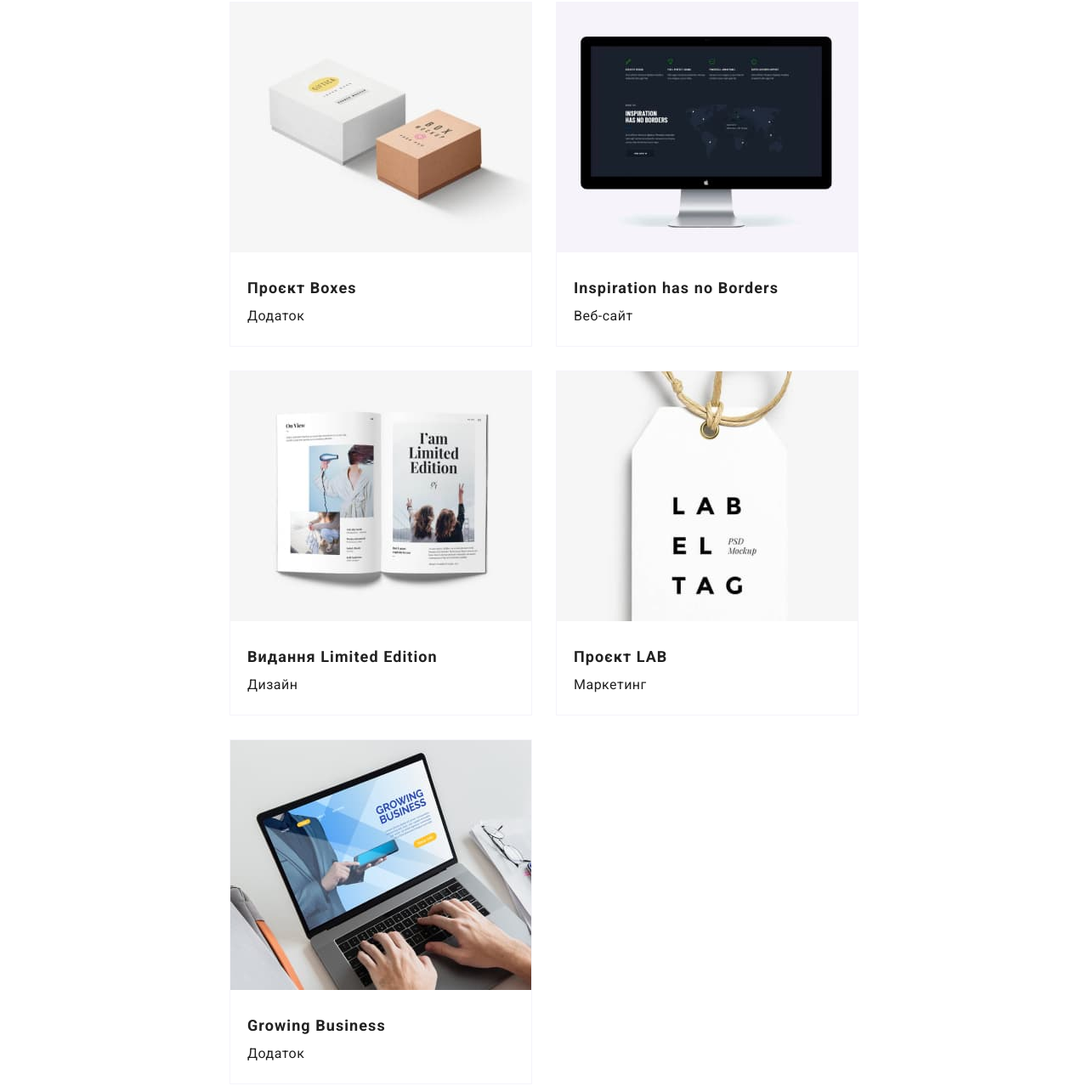
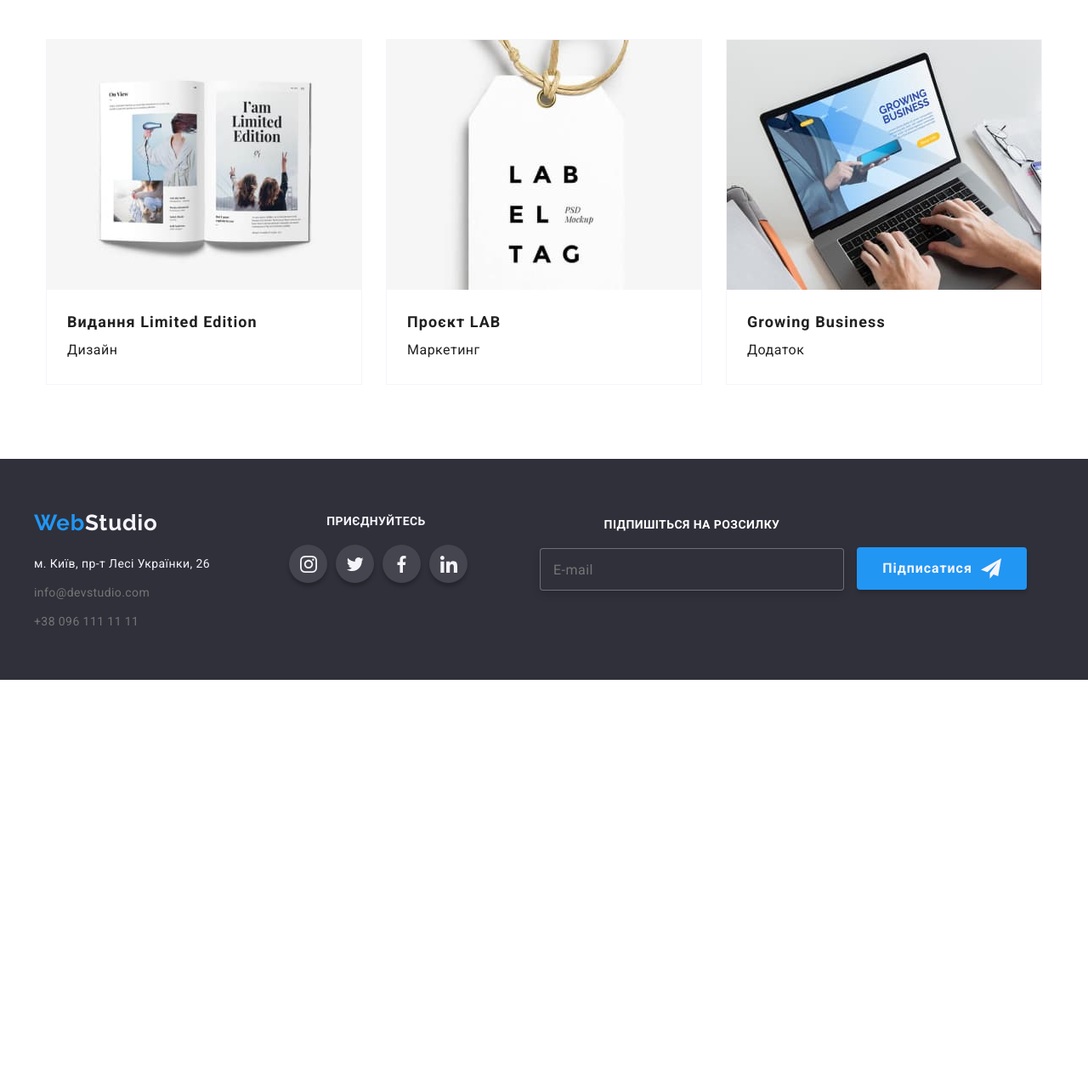
Before and after one commit to lIlDirE/goit-markup-hw-08, a plain HTML site: page portfolio.html in a window 1280 px wide. Shown: the part 1130-2408 px from the top of the page at 85% size. After the commit the page ends 1930 px from the top, so only its background shows below. Drawn offline with nearby package versions, Linux system fonts and the light colour scheme.

Commit message:
position fixes

```diff
--- a/portfolio.html
+++ b/portfolio.html
@@ -280,19 +280,20 @@
     </main>
 	<footer class="footer">
 		<div class="container footer">
+			<div class="web-connect">
 			<div class="footer-left-container">
-			<div class="footer-logo">
+				<div >
 				<a href="./index.html" class="footer-logo"
 					><span class="logo-web">Web</span>Studio</a>
 				</div>
 				<div class="footer-alladress">
 				<address>м. Київ, пр-т Лесі Українки, 26</address>
 				<ul class="footer-contact">
-				<li>
+					<li class="footer-contacts-li">
 					<a href="mailto:info@devstudio.com" class="footer-contacts-item"
 						>info@devstudio.com</a>
 					</li>
-				<li>
+					<li class="footer-contacts-li">
 					<a href="tel:+380961111111" class="footer-contacts-item"
 						>+38 096 111 11 11</a>
 					</li>
@@ -301,7 +302,7 @@
 			</div>
 
 			<div class="connect">
-			<b class="main-about-text">приєднуйтесь</b>
+				<b class="footer-main-text">приєднуйтесь</b>
 				<div class="footer-item-box">
 				<ul class="footer-social">
 					<li class="footer-social-items">
@@ -335,6 +336,7 @@
 				</ul>
 				</div>
 			</div>
+			</div>
 		  <form class="footer-subscribe">
 			  <div class="email-form">
 			  <label for="email">Підпишіться на розсилку</label>
@@ -355,18 +357,8 @@
 	  </footer>
 	  <div class="menu-container js-menu-container" id="mobile-menu">
 		<button class="menu-toggle js-close-menu">
-		  <svg
-			fill="currentColor"
-			viewBox="0 0 20 20"
-			xmlns="http://www.w3.org/2000/svg"
-			width="24"
-			height="24"
-		  >
-			<path
-			  fill-rule="evenodd"
-			  d="M4.293 4.293a1 1 0 011.414 0L10 8.586l4.293-4.293a1 1 0 111.414 1.414L11.414 10l4.293 4.293a1 1 0 01-1.414 1.414L10 11.414l-4.293 4.293a1 1 0 01-1.414-1.414L8.586 10 4.293 5.707a1 1 0 010-1.414z"
-			  clip-rule="evenodd"
-			></path>
+			<svg class="menu-container-button-close">
+				<use href="./images/sprite.svg#icon-close_40px"></use>
 			  </svg>
 		</button>
 			  <ul class="mobile-menu-nav">
--- a/sass/components/_footer.scss
+++ b/sass/components/_footer.scss
@@ -27,9 +27,16 @@
 	flex-direction: column;
 	align-items: center;
 	margin-top: 60px;
+	margin-bottom: 0;
 
 	@include tablet{
+
+	align-items: normal;
 		flex-direction: row;
+	}
+	@include desktop{
+		margin-top: 60px;
+		margin-bottom: 60px;
 	}
 }
 
@@ -45,10 +52,9 @@
 	// 	padding-left: 115px;
 	// }
 
-	// @media screen and (min-width: 1200px){
-	// 	// margin-left: 215px;
-	// 	align-items: normal;
-	// }
+	@media screen and (min-width: 1200px){
+		align-items: flex-start
+	}
 
 }
 
@@ -66,9 +72,9 @@
 
 
 
-	// @media screen and (min-width: 1200px){
-	// 	align-items: normal;
-	// }
+	@media screen and (min-width: 1200px){
+		align-items: flex-start;
+	}
 
 }
 
@@ -97,6 +103,10 @@ address {
 	display: flex;
 	justify-content: center;
 	margin-top: 10px;
+
+	@include desktop{
+		justify-content: flex-start;
+	}
 }
 
 
@@ -112,18 +122,19 @@ address {
 
 .connect{
 	display: flex;
-	width: 205px;
+	min-width: 205px;
 	height: 80px;
 	margin-top: 60px;
 	padding-left: 0px;
 	flex-direction: column;
 
 	@include tablet{
-		margin-top: 0;
+		margin-top: 5px;
 		padding-left: 165px;
 	}
 
 	@media screen and (min-width: 1200px){
+		margin-top: 5px;
 		padding-left: 70px;
 	}
 }
@@ -197,18 +208,22 @@ address {
 }
 
 .footer-subscribe{
+	height: 155px;
 	display: flex;
-	align-items: flex-end;
 	margin-top: 60px;
-	padding-bottom: 60px;
+	margin-bottom: 0px;
 	background-color: #2F303A;
 	flex-direction: column;
     align-items: center;
 
 	@media screen and (min-width: 1200px){
+		height: 85px;
+		margin-top: 0px;
 		margin-left: 90px;
 		flex-direction: row;
 		align-items: flex-end;
+		margin-top: 70px;
+		margin-bottom: 95px;
 	}
 }
 
@@ -237,9 +252,10 @@ address {
 	align-items: center;
 	letter-spacing: 0.03em;
 	color: rgba(255, 255, 255, 0.6);
+	box-sizing: border-box;
 
 	@include desktop{
-		width: 360px;
+		width: 358px;
 	}
 }
 
--- a/sass/components/_header.scss
+++ b/sass/components/_header.scss
@@ -74,6 +74,7 @@
 	@media screen and (min-width: 1200px){
 		font-size: 26px;
 		line-height: 31px;
+		letter-spacing: 0.03em;
 	}
 }
 
--- a/sass/components/_portfolio.scss
+++ b/sass/components/_portfolio.scss
@@ -15,7 +15,7 @@
 		transition-duration: 550ms;
 	}
 
-	@media screen and (min-width: 1600px){
+	@media screen and (min-width: 1200px){
 		width: 600px;
 		justify-content: center;
 		transition-duration: 550ms;
@@ -39,7 +39,7 @@
 		justify-content: center;
 	}
 
-	@media screen and (min-width: 1600px){
+	@media screen and (min-width: 1200px){
 		margin-left: auto;
 		margin-right: auto;
 		width: 600px;
@@ -64,7 +64,7 @@
 	transition-duration: 250ms;
 	transition-timing-function: cubic-bezier(0.4, 0, 0.2, 1);
 
-	@media screen and (min-width: 1600px){
+	@media screen and (min-width: 1200px){
 		margin-top: 0px;
 	}
 }
@@ -99,7 +99,7 @@ address {
 		padding: 0;
 	}
 
-	@media screen and (min-width: 1600px){
+	@media screen and (min-width: 1200px){
 		width: 1170px;
 		height: 1360px;
 		padding: 0;
@@ -111,7 +111,7 @@ address {
 	padding-bottom: 60px;
 	margin-bottom: 0px;
 
-	@media screen and (min-width: 1600px){
+	@media screen and (min-width: 1200px){
 		margin-bottom: 95px;
 		padding: 0;
 		padding-top: 35px;
@@ -130,10 +130,10 @@ address {
 
 	@media screen and (min-width: 768px){
 		width: 354px;
-		height: 404px;
+		height: 440px;
 	}
 
-	@media screen and (min-width: 1600px){
+	@media screen and (min-width: 1200px){
 		width: 370px;
 		height: 405px;
 	}
@@ -152,7 +152,7 @@ address {
 		width: 354px;
 		height: 294px;
 	}
-	@media screen and (min-width: 1600px){
+	@media screen and (min-width: 1200px){
 		width: 370px;
 		height: 294px;
 	}
@@ -169,7 +169,7 @@ address {
 .gallery-item_description{
 	display: block;
 	flex-direction: column;
-	margin: 24px 20px;
+	margin: 20px 24px;
 }
 
 .gallery-item_description h2 {
```
Also changed, not shown: css/main.css, css/main.min.css, 2 other files. Lines whose indentation alone changed are shown as unchanged.
